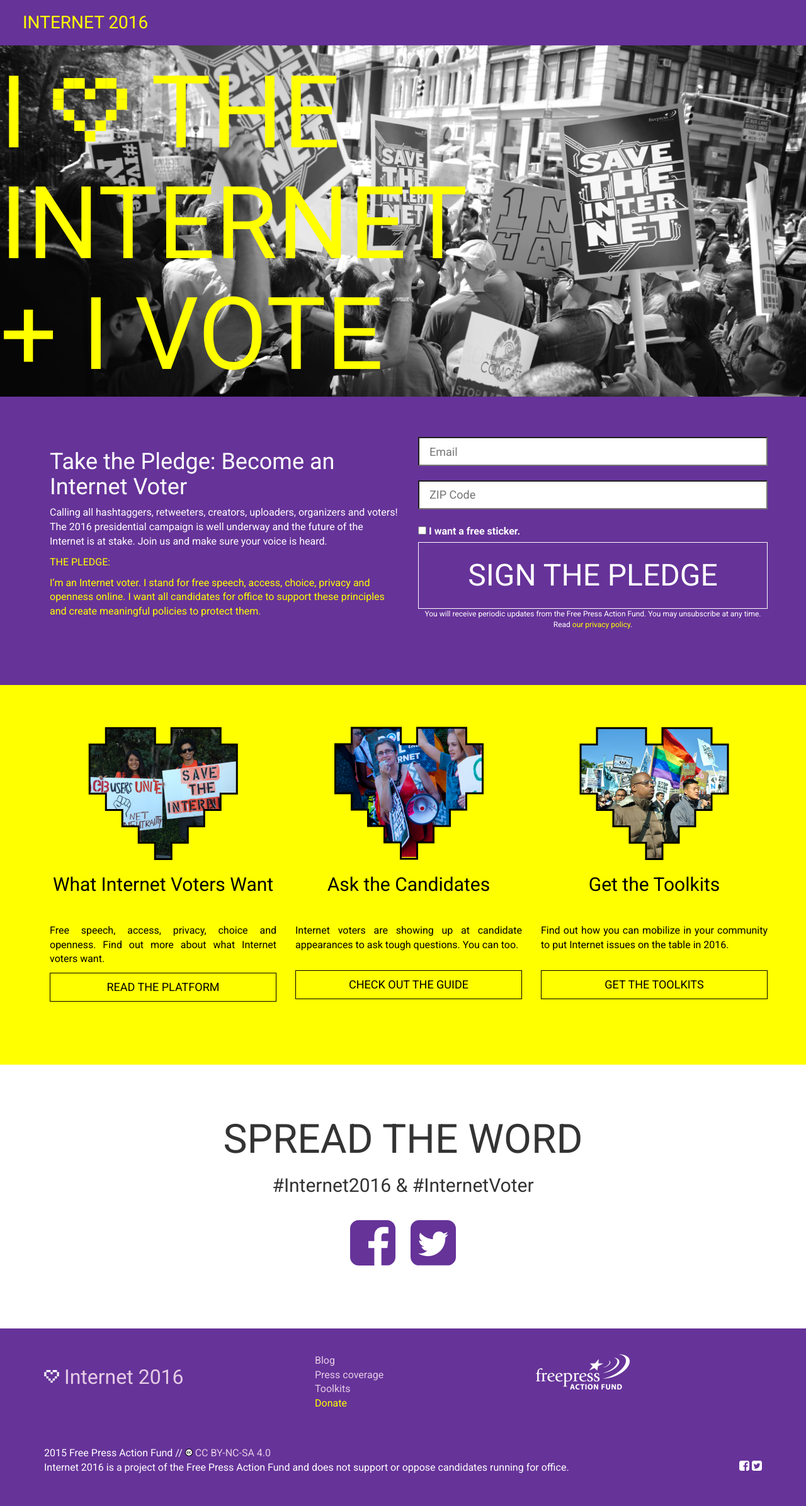
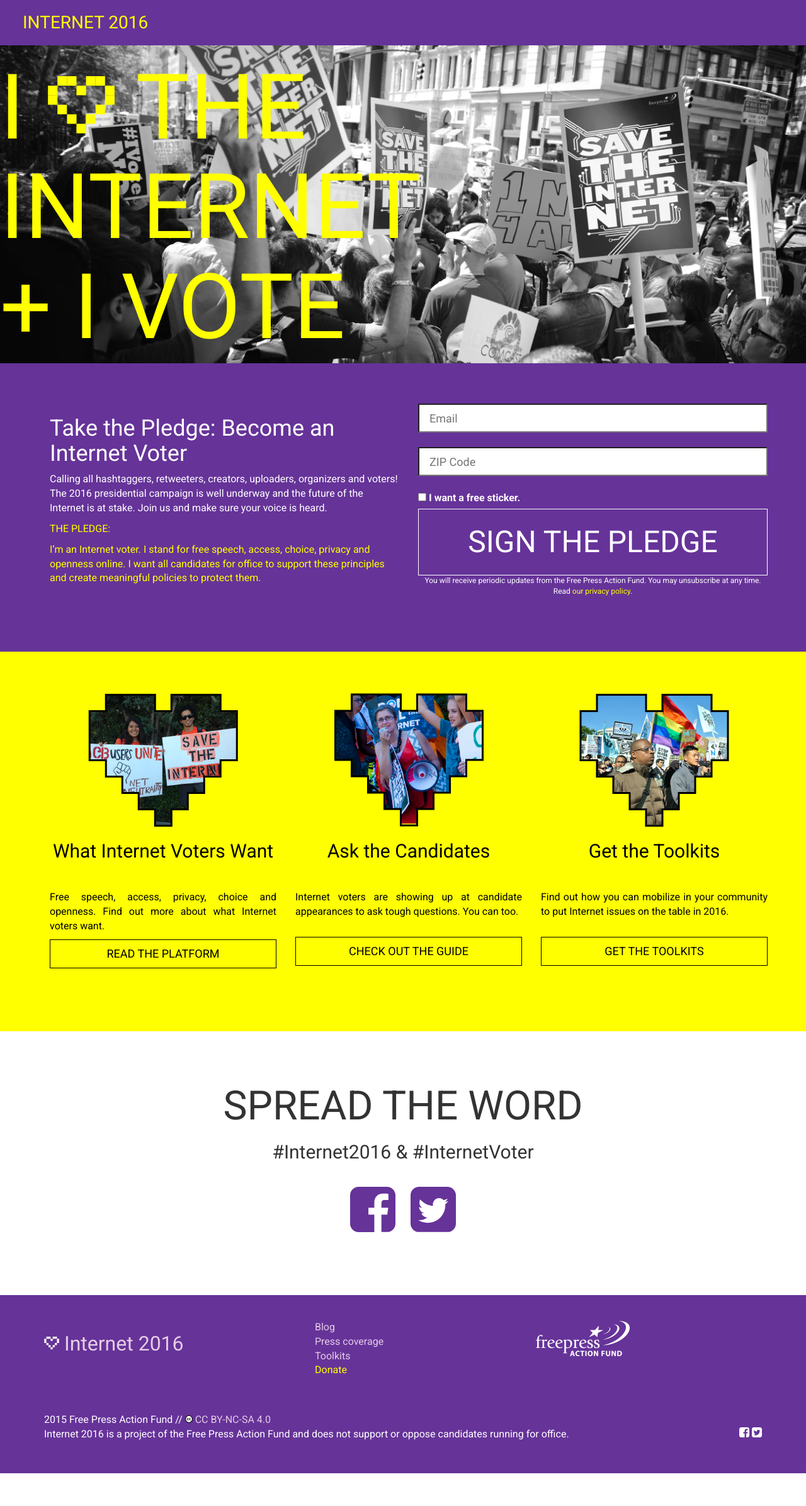
Before and after one commit to freepress/internet2016, a Jekyll site: the page built from index.html, in a window 1280 px wide. Shown: the whole page at 63% size. Built offline with Jekyll 4.4.1, drawn with Linux system fonts in a browser that asks for light colours; comment, search, counter and statistics services are not loaded; after the commit the page ends 2340 px from its top, so only the background shows below that.

Commit message:
increase body font size
closes #75. FYI since all the font sizes are relative to this size, this impacts all font sizes on all screen sizes. As a result, I reduced the heading size for the main call-to-action on the frontpage. Pls keep an eye out for font size changes on other parts of the website and if they break any boxes or anything

```diff
--- a/assets/css/internet2016.css
+++ b/assets/css/internet2016.css
@@ -158,7 +158,7 @@
 }
 @media(min-width:1200px){
   #title-bar h1 {
-    font-size: 10em;
+    font-size: 9em;
   }
   #featured button {
     font-size: 2em;
```
